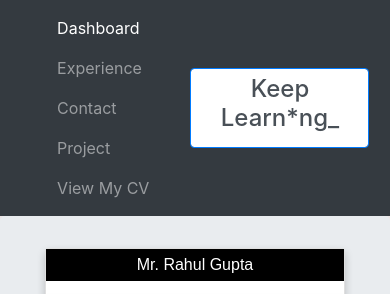
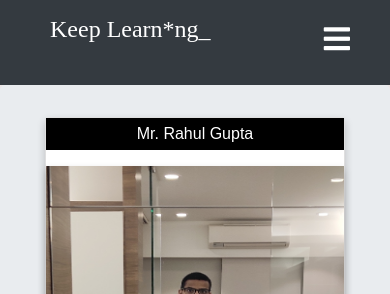
Before and after one commit to Rahul-Radheshyam-Gupta/portfolio, a Django app: page / in a window 390 px wide. Shown: the top 294 px of the page. Run offline with Django 3.2, Linux system fonts and the light colour scheme; data comes from the database, SQL or seed files in the repository; some libraries are stand-ins or nearby versions.

```diff
--- a/resume/home/templates/home/base.html
+++ b/resume/home/templates/home/base.html
@@ -12,11 +12,14 @@
   <script src="https://cdnjs.cloudflare.com/ajax/libs/popper.js/1.16.0/umd/popper.min.js"></script>
   <script src="https://maxcdn.bootstrapcdn.com/bootstrap/4.5.2/js/bootstrap.min.js"></script>
   <link href="https://fonts.googleapis.com/icon?family=Material+Icons" rel="stylesheet">
+  <link rel="stylesheet" href="https://cdnjs.cloudflare.com/ajax/libs/font-awesome/5.15.3/css/all.min.css"/>
   <style>
     body {
       height: 100%;
       margin: 0px;
-      background-color: #ebe5e5
+      background-color: #ebe5e5;
+      font-family: montserrat!important;
+
     }
 
     .bg {
@@ -47,32 +50,173 @@
   }
 
 
+
+
+
+
+
+
+
+
+
+  *{
+  padding: 0;
+  margin: 0;
+  text-decoration: none;
+  list-style: none;
+  box-sizing: border-box;
+}
+body{
+  font-family: montserrat;
+}
+.common{
+  background: #0082e6;
+  height: 60px;
+  width: 100%;
+}
+label.logo{
+  color: white;
+  font-size: 20px!important;
+  line-height: 50px;
+  padding: 0 100px;
+  padding-top:15px;
+  font-weight: bold;
+}
+.common ul{
+  float: right;
+  margin-right: 30px!important;
+}
+.common ul li{
+  display: inline-block;
+  line-height: 55px;
+  margin: 0 5px;
+}
+.common ul li a{
+  color: white;
+  font-size: 17px;
+  padding: 7px 13px;
+  border-radius: 3px;
+  text-decoration:none;
+}
+.common a.active,.common a:hover{
+  text-decoration: none;
+  color: white;
+  font-weight: bolder;
+  transform:scale(1.2);
+
+}
+.checkbtn{
+  font-size: 30px;
+  color: white;
+  float: right;
+  line-height: 80px;
+  margin-right: 40px;
+  cursor: pointer;
+  display: none;
+}
+#check{
+  display: none;
+}
+@media (max-width: 952px){
+  .common{
+    height: 85px;
+  }
+  label.logo{
+    font-size: 10px!important;
+    padding-left: 50px;
+  }
+  label.logo{
+    width: 80%;
+    height: 80px;
+  }
+  .common ul li a{
+    font-size: 14px!important;
+    padding-bottom: 10px;
+  }
+}
+@media (max-width: 858px){
+  .common{
+    height: 85px;
+  }
+  .checkbtn{
+    display: block;
+  }
+  .common ul{
+    position: fixed;
+    width: 100%;
+    height: 100vh;
+    background:black;
+    margin-top:10px;
+    top: 60px;
+    left: -100%;
+    text-align: center;
+    /* transition: all .5s; */
+  }
+  .common ul li{
+    display: block;
+    margin: 50px 0;
+    line-height: 30px;
+    border-bottom:1px solid white;
+  }
+  .common ul li a{
+    font-size: 14px!important;
+    opacity: 1;
+    font-weight: bolder;
+    padding-bottom: 10px;
+  }
+  .common ul li a:hover{
+    transform:scale(1.2);
+   }
+  #check:checked ~ ul{
+    left: 0;
+  }
+}
+section{
+  background:black;
+  background-size: cover;
+}
+.header-qoute{
+  height: 80px;
+  width: 100%;
+  color:white;
+  margin-
+}
+
+
 </style>
 </head>
 <body class="">
-    <nav class="navbar navbar-expand-sm bg-dark navbar-dark navbar-default navbar-fixed-top">
-        <ul class="navbar-nav mx-auto">
-          <li class="nav-item {% if clicked_on == 'dashboard' %} active {% endif %}">
-            <a class="nav-link" href="{% url 'home:dashboard' %}">Dashboard</a>
+
+
+    <nav class="bg-dark navbar-dark common  navbar-fixed-top">
+      <label class="logo">  <span class="header-qoute" >  <h4> <div class="text"></div> </h4></span><br>&nbsp;  </label>
+
+        <input type="checkbox" id="check">
+        <label for="check" class="checkbtn">
+          <i class="fas fa-bars"></i>
+        </label>
+        <ul class="mx-auto">
+          <li class="{% if clicked_on == 'dashboard' %} active {% endif %}">
+            <a class="" href="{% url 'home:dashboard' %}">Dashboard</a>
           </li>
-          <li class="nav-item {% if clicked_on == 'about' %} active {% endif %}">
-            <a class="nav-link" href="{% url 'home:about' %}">Experience</a>
+          <li class="{% if clicked_on == 'about' %} active {% endif %}">
+            <a class="" href="{% url 'home:about' %}">Experience</a>
           </li>
-          <li class="nav-item {% if clicked_on == 'contact' %} active {% endif %}">
-            <a class="nav-link" href="{% url 'home:contact' %}">Contact</a>
+          <li class="{% if clicked_on == 'contact' %} active {% endif %}">
+            <a class="" href="{% url 'home:contact' %}">Contact</a>
           </li>
-          <li class="nav-item {% if clicked_on == 'project' %} active {% endif %}">
-            <a class="nav-link " href="{% url 'home:project' %}">Project</a>
+          <li class="{% if clicked_on == 'project' %} active {% endif %}">
+            <a class=" " href="{% url 'home:project' %}">Project</a>
           </li>
           <li>
-            <a href="{% static 'ext_images/rahul_cv.pdf' %}" target="_blank" class="nav-link mx-auto" >View My CV</a>
+            <a href="{% static 'ext_images/rahul_cv.pdf' %}" target="_blank" class="" >View My CV</a>
           </li>
         </ul>
-        <span class="border form-control text-center border-primary" style="height: 100%; width:50%;">  <h4> <div class="text"></div> </h4></span><br>&nbsp;
         <!-- <a href="{% static 'ext_images/rahul_cv.pdf' %}" target="_blank" class=" mx-auto" style="width:100%; height: 100%;margin-top:10px;"><i class="fa fa-download" aria-hidden="true"></i> &nbsp;Download My Updated CV</a> -->
 
       </nav>
-      <div role="main">
+      <section></section>
+      <div class="main" role="main">
           <div class="jumbotron">
           {% block content %}
 
@@ -90,6 +234,12 @@
 
 
 <script>
+$("section").hide();
+$(".checkbtn").click(function(){
+    $("section").toggle(700);
+    $(".container").toggle(800);
+    $(".main").toggle(800);
+  })
 $(document).ready(function(){
   $(".nav-tabs a").click(function(){
     $(this).tab('show');
--- a/resume/home/templates/home/dashboard.html
+++ b/resume/home/templates/home/dashboard.html
@@ -31,7 +31,7 @@
 
 
   button:hover, a:hover {
-    opacity: 0.7;
+    opacity: 1;
   }
 
 
@@ -86,14 +86,14 @@
         <div class="flip-card">
           <div class="flip-card-inner">
             <div class="flip-card-front">
-              <img src="{% static 'ext_images/rahul.jpg' %}" class=""  alt="Rahul" style="width:100%;" height="450">
+              <img src="{% static 'ext_images/rahul4.jpg' %}" class=""  alt="Rahul" style="width:100%;" height="450">
             </div>
             <div class="flip-card-back">
               <p class="mt-3 "> Quick Intro </p>
               <h5 class="mt-5 mb-4">Passionated Software Developer</h5>
               <p class="mt-3 ">Graduate from Mumbai University</p>
               <p class="mt-3 ">Specialist in Django </p>
-              <p class="mt-3 ">With 1 Year+ Experiences</p>
+              <p class="mt-3 ">With 1.5 Years+ Experiences</p>
               <p class="mt-3 ">Interested in ML and AI</p>
               <p>
                 <br>
@@ -111,12 +111,11 @@
     <div class="col-md-7 mr-1">
           <h3 class="">Hi! <strong>I'm Rahul Gupta..</strong></h3><hr>
           <h5 class=" text-muted"> A small intro about myself.. </h5>
-                    <p>I am a <b>Certified Python Programmer and currently working as a software developer at Teamnest HRMS Solutions Pvt. Ltd. </b>
-      and currently working on the <strong> Django Framework</strong> with the experience of <strong> 1.5Years+ </strong>.and also have good knowledge of frontend side requirements like JS,
-      Jquary, Bootstrap.. etc. <br>
-      <small class="text-muted">
-        I have done so many practice project like Quiz app,Todo app and weather app.
-        This portfolio website is also created using Django Framework and please have a look.</small>
+                    <p>I am a <b> <abbr title="Worked on Django Framework" style="text-decoration:none;">Django Software Developer</abbr>  at Teamnest HRMS Solutions Pvt. Ltd. </b>
+      and with the experience of <strong> 1.5Years+ </strong>. <br>
+      <p class="">
+        I have done so many practice projects like Quiz app,Todo app,weather app and Eccomerce website with basic functionalities.
+        Even this portfolio website is also created using Django Framework..</p>
       <br>
 
       <div class="row" >
@@ -136,12 +135,12 @@
             </span>
         </div>
       </div>
-
+      <br>
       <div id="objective" class="collapse mb-3">
-          <b>Objective</b>:- To work for an organization which provides me the opportunity to improve my skills and knowledge to growth along with the Organization objective.
+          <b>Objective</b>:- To work for an organization which provides me the opportunity which can make use of my skills set to achieve the organization goal.
           </div>
           <div id="think" class="collapse mb-3">
-          <b>Qoute</b>:- Be your better Version
+          <b>Qoute</b>:- If something is not going in the way you planned then dont be panic.Because the miracles are never planned.
           </div>
 
           <p><a class="btn btn-primary btn-block mt-5" href="{% url 'home:about' %}"> Click here to know about my Experiences and Internship  &nbsp; &raquo;</a></p>
```
Also changed, not shown: resume/home/templates/home/about.html (+8 -7 lines), resume/home/static/ext_images/rahul1.jpg (added), resume/home/static/ext_images/rahul2.jpg (added), resume/home/static/ext_images/rahul4.jpg (added).
